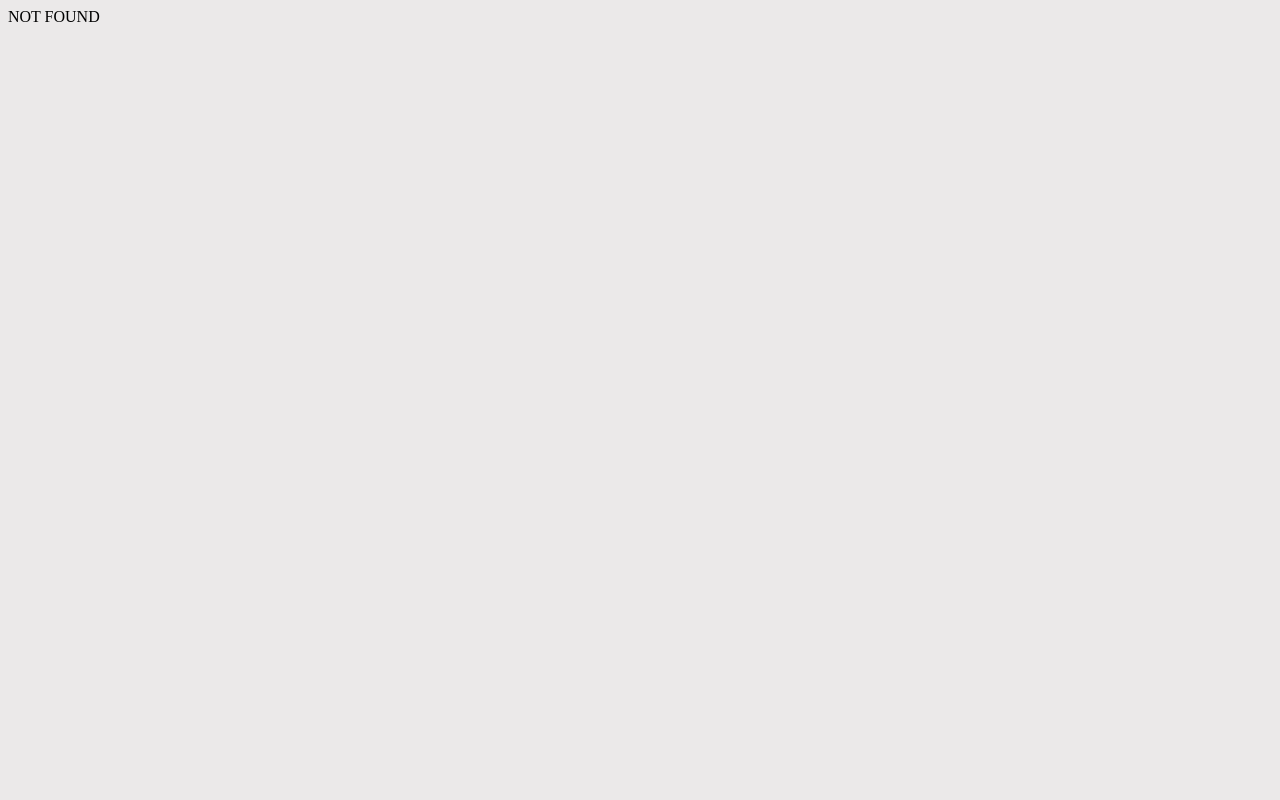
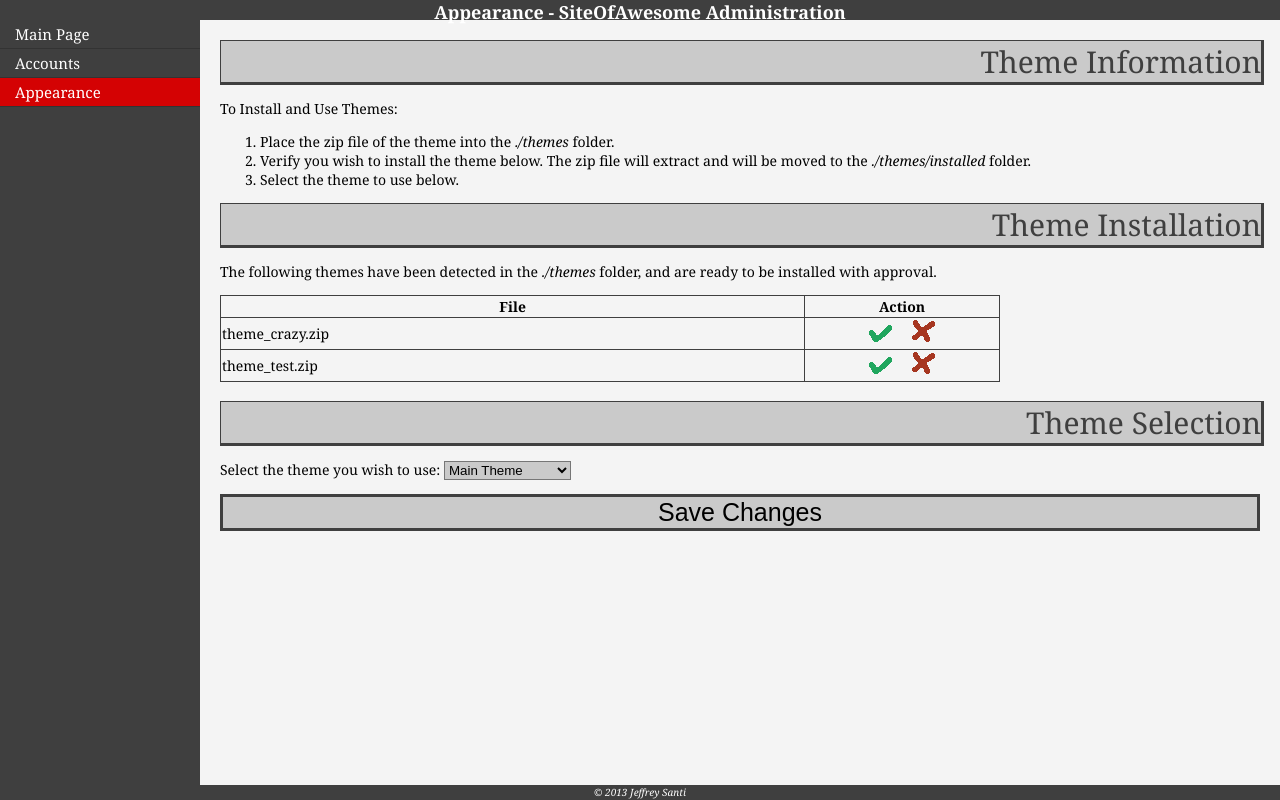
Before and after one commit to jeffreysanti/SiteOfAwesome, a PHP site: page /test/admin_look.html in a window 1280 px wide. Before the commit the page is almost empty. Run offline with PHP 8.4, Linux system fonts and the light colour scheme.

Commit message:
Mainly visual test stuff

```diff
--- a/css/theme_main/main.css
+++ b/css/theme_main/main.css
@@ -52,19 +52,21 @@ body {
 #topHeader{
     width: 100%;
     background-color: #3f3f3f;
-    height: 30px;
+    height: 20px;
     color: white;
+    font-weight: bold;
     text-align: center;
-    font-size: 26px;
+    font-size: 18px;
 }
 
 #btmFooter{
     width: 100%;
     background-color: #3f3f3f;
-    height: 30px;
+    height: 15px;
     color: white;
     text-align: center;
-    font-size: 26px;
+    font-size: 10px;
+    font-style: italic;
     bottom: 0px;
     position: absolute;
 }
@@ -72,8 +74,8 @@ body {
 .leftMenu{
     width: 200px;
     background-color: #3f3f3f;
-    top:30px;
-    bottom:30px;
+    top:20px;
+    bottom:15px;
     position: absolute;
     float: left;
 }
@@ -88,6 +90,7 @@ body {
 }
 .leftMenu ul li.sub{
     text-indent: 30px;
+    font-size: 12px;
 }
 .leftMenu ul li{
     background:#3f3f3f;
@@ -106,7 +109,46 @@ body {
     background:#d40203;
 }
 
+.mainContenet{
+    position: absolute;
+    left: 200px;
+    top: 20px;
+    right: 0px;
+    bottom:15px;
+    margin: 20px 20px 20px 20px;
+}
+.settingSection{
+    margin: 0px 0px 0px 0px;
+    /*border: 1px solid #3f3f3f;*/
+    border-bottom: 3px solid #3f3f3f;
+    border-right: 3px solid #3f3f3f;
+    border-top: 1px solid #3f3f3f;
+    border-left: 1px solid #3f3f3f;
+    background-color: #cacaca;
+    font-size: 30px;
+    color: #3f3f3f;
+    text-align: right;
+    width: 100%;
+}
 
+.saveChangesBtn input{
+    margin: 0px 0px 0px 0px;
+    border: 3px solid #3f3f3f;
+    background-color: #cacaca;
+    width: 100%;
+    font-size: 25px;
+}
+table{
+    border-collapse:collapse;
+}
+table, th, td{
+    border: 1px solid #3f3f3f;
+}
+
+select{
+    background-color: #cacaca;
+    border: 2	px solid #3f3f3f;
+}
 
 
 
--- a/log.txt
+++ b/log.txt
@@ -10,3 +10,5 @@ Sat, 09 Feb 2013 20:40:02 :: Missing Config
 Sat, 09 Feb 2013 20:40:10 :: Missing Config
 Mon, 11 Feb 2013 19:55:17 :: Requsted object not found:test/a.htm
 Mon, 11 Feb 2013 19:55:35 :: Requsted object not found:test/a.htm
+Wed, 13 Feb 2013 04:31:04 :: Requsted object not found:test/admin_look.html
+Wed, 13 Feb 2013 04:58:22 :: Requsted object not found:img/del.png
--- /dev/null
+++ b/test/admin_look.html
@@ -0,0 +1,61 @@
+<!DOCTYPE html>
+<html>
+    <head>
+	<title>Appearance - SiteOfAwesome Administration</title>
+	<meta http-equiv="Content-Type" content="text/html; charset=UTF-8">
+	<link rel="stylesheet" type="text/css" href="/siteofawesome/css/theme_main/main.css" />
+    </head>
+    <body>
+	<div id="topHeader">Appearance - SiteOfAwesome Administration</div>
+	<form method="post"><div class="mainContenet">
+	    <div class="settingSection">Theme Information</div>
+		<p>To Install and Use Themes:</p>
+		<ol>
+		    <li>Place the zip file of the theme into the <em>./themes</em> folder.</li>
+		    <li>Verify you wish to install the theme below. The zip file will extract
+			and will be moved to the <em>./themes/installed</em> folder.</li>
+		    <li>Select the theme to use below.</li>
+		</ol>
+	    <div class="settingSection">Theme Installation</div>
+		<p>The following themes have been detected in the <em>./themes</em> folder, and
+		    are ready to be installed with approval.</p>
+		<table width="75%">
+		    <tr><th width="75%">File</th><th width="25%">Action</th></tr>
+		    <tr>
+			<td>theme_crazy.zip</td>
+			<td align="center">
+			    <a href="#"><img src="../img/allow.png" alt="Install" width="25" height="25" border="0" /></a>
+			    &nbsp;&nbsp;&nbsp;
+			    <a href="#"><img src="../img/del.png" alt="Delete" width="25" height="25" border="0" /></a>
+			</td>
+		    </tr>
+		    <tr>
+			<td>theme_test.zip</td>
+			<td align="center">
+			    <a href="#"><img src="../img/allow.png" alt="Install" width="25" height="25" border="0" /></a>
+			    &nbsp;&nbsp;&nbsp;
+			    <a href="#"><img src="../img/del.png" alt="Delete" width="25" height="25" border="0" /></a>
+			</td>
+		    </tr>
+		</table><br />
+	    <div class="settingSection">Theme Selection</div>
+		<p>Select the theme you wish to use:
+		<select name="theme">
+		    <option value="a">Main Theme</option>
+		    <option value="b">Dark Theme</option>
+		    <option value="c">Education Theme</option>
+		</select></p>
+	    <div class="saveChangesBtn">
+		<input type="submit" name="allowSignup" value="Save Changes" />
+	    </div>
+	</div></form>
+	<div class="leftMenu">
+	    <ul>
+		<li><a href="/siteofawesome/test/admin_main.html">Main Page</a></li>
+		<li><a href="/siteofawesome/test/admin_accounts.html">Accounts</a></li>
+		<li id="active">Appearance</li>
+	    </ul>
+	</div>
+	<div id="btmFooter">&COPY; 2013 Jeffrey Santi</div>
+    </body>
+</html>
```
Also changed, not shown: test/admin_accounts.html (added, +30 -0 lines), test/admin_main.html (+5 -8 lines), img/allow.png (added), img/del.png (added).
